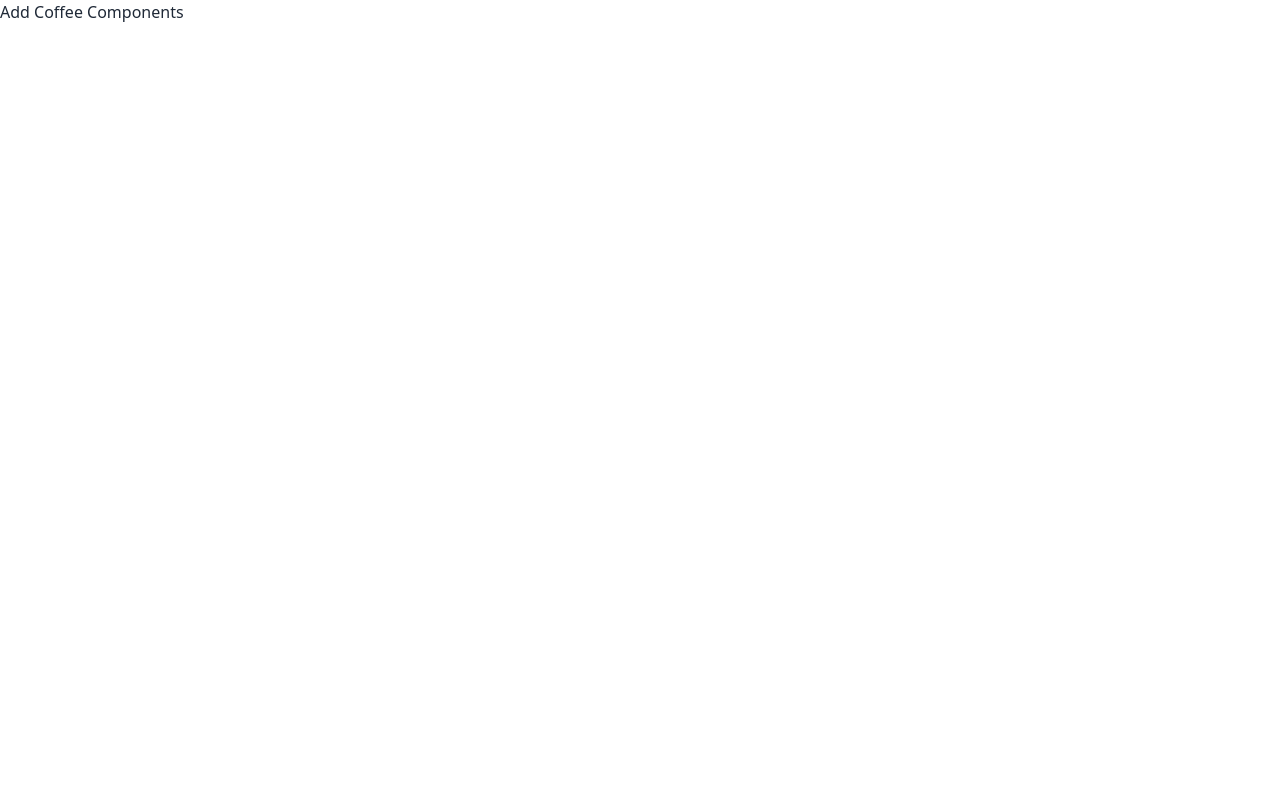
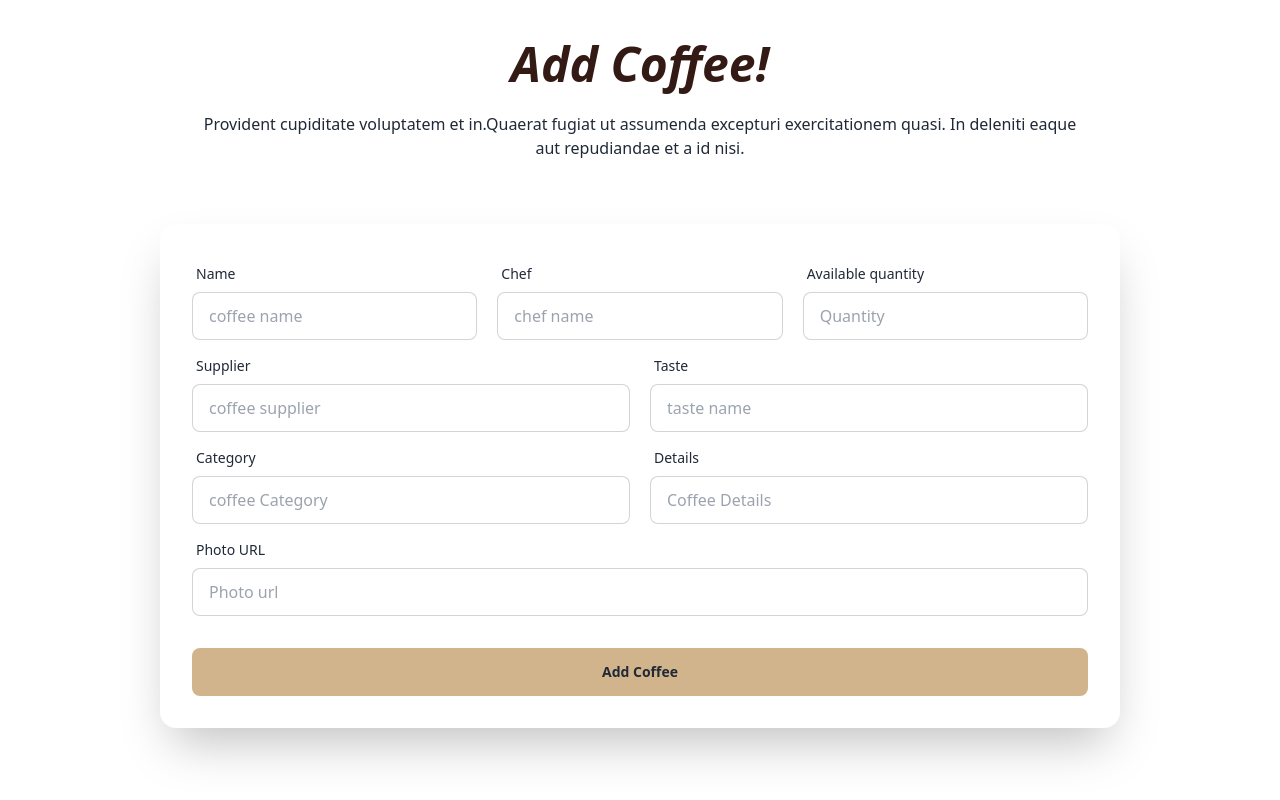
Before and after one commit to AkashMAbrrar/coffe-store-client, a React (Vite) app: page /addCoffee in a window 1280 px wide. Built offline with nearby package versions, Linux system fonts and the light colour scheme.

Commit message:
this commit for added the coffee adding form

```diff
--- a/src/components/AddCoffee.jsx
+++ b/src/components/AddCoffee.jsx
@@ -1,9 +1,153 @@
 import React from "react";
 
 const AddCoffee = () => {
+  const handleAddCoffee = (e) => {
+    e.preventDefault();
+    const form = e.target;
+    const name = form.name.value;
+    const chef = form.chef.value;
+    const quantity = form.quantity.value;
+    const supplier = form.supplier.value;
+    const taste = form.taste.value;
+    const category = form.category.value;
+    const details = form.details.value;
+    const newCoffee = {
+      name,
+      quantity,
+      chef,
+      supplier,
+      taste,
+      category,
+      details,
+    };
+    console.log(newCoffee);
+  };
+
   return (
-    <div>
-      <h2>Add Coffee Components</h2>
+    <div className="lg:w-3/4 mx-auto">
+      <div className="text-center p-10">
+        <h1 className="text-5xl font-bold italic text-[#331A15]">
+          Add Coffee!
+        </h1>
+        <p className="py-6">
+          Provident cupiditate voluptatem et in.Quaerat fugiat ut assumenda
+          excepturi exercitationem quasi. In deleniti eaque aut repudiandae et a
+          id nisi.
+        </p>
+      </div>
+      <div className="card bg-base-100 w-full shrink-0 shadow-2xl">
+        <form onSubmit={handleAddCoffee} className="card-body">
+          {/* form first row */}
+          <div className="flex flex-col lg:flex-row gap-5">
+            <div className="form-control flex-1">
+              <label className="label">
+                <span className="label-text">Name</span>
+              </label>
+              <input
+                type="text"
+                name="name"
+                placeholder="coffee name"
+                className="input input-bordered"
+                required
+              />
+            </div>
+            <div className="form-control flex-1">
+              <label className="label">
+                <span className="label-text">Chef</span>
+              </label>
+              <input
+                type="text"
+                name="chef"
+                placeholder="chef name"
+                className="input input-bordered"
+                required
+              />
+            </div>
+            <div className="form-control flex-1">
+              <label className="label">
+                <span className="label-text">Available quantity</span>
+              </label>
+              <input
+                type="number"
+                name="quantity"
+                placeholder="Quantity"
+                className="input input-bordered"
+                required
+              />
+            </div>
+          </div>
+          {/* form second row */}
+          <div className="flex flex-col lg:flex-row gap-5">
+            <div className="form-control flex-1">
+              <label className="label">
+                <span className="label-text">Supplier</span>
+              </label>
+              <input
+                type="text"
+                name="supplier"
+                placeholder="coffee supplier"
+                className="input input-bordered"
+                required
+              />
+            </div>
+            <div className="form-control flex-1">
+              <label className="label">
+                <span className="label-text">Taste</span>
+              </label>
+              <input
+                type="text"
+                name="taste"
+                placeholder="taste name"
+                className="input input-bordered"
+                required
+              />
+            </div>
+          </div>
+          {/* form third row */}
+          <div className="flex flex-col lg:flex-row gap-5">
+            <div className="form-control flex-1">
+              <label className="label">
+                <span className="label-text">Category</span>
+              </label>
+              <input
+                type="text"
+                name="category"
+                placeholder="coffee Category"
+                className="input input-bordered"
+                required
+              />
+            </div>
+            <div className="form-control flex-1">
+              <label className="label">
+                <span className="label-text">Details</span>
+              </label>
+              <input
+                type="text"
+                name="details"
+                placeholder="Coffee Details"
+                className="input input-bordered"
+                required
+              />
+            </div>
+          </div>
+
+          <div className="form-control">
+            <label className="label">
+              <span className="label-text">Photo URL</span>
+            </label>
+            <input
+              type="text"
+              name="photo"
+              placeholder="Photo url"
+              className="input input-bordered"
+              required
+            />
+          </div>
+          <div className="form-control mt-6">
+            <button className="btn btn-ghost bg-[#D2B48C]">Add Coffee</button>
+          </div>
+        </form>
+      </div>
     </div>
   );
 };
```
